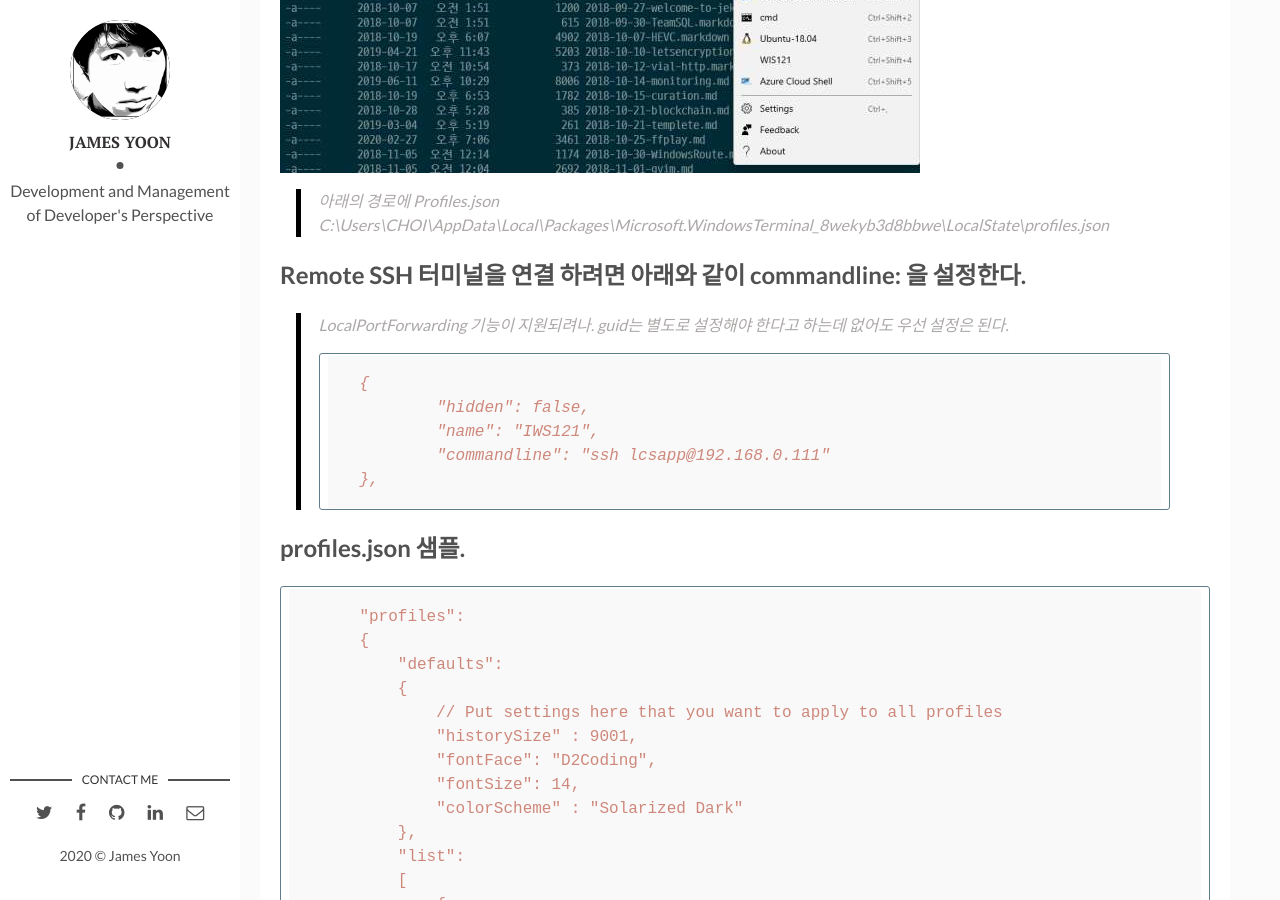
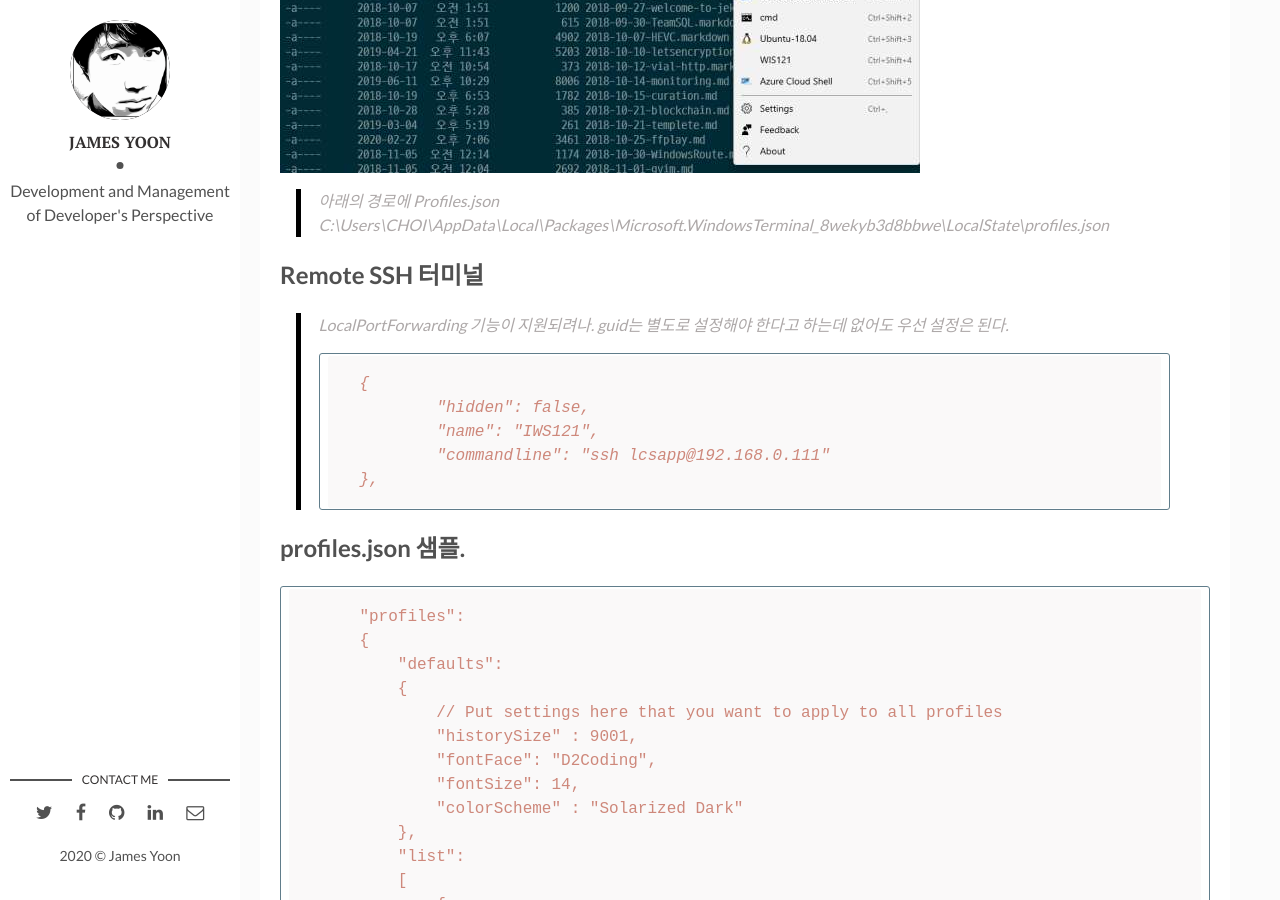
Before and after one commit to butteryoon/butteryoon.github.io, a Jekyll site: the page built from _posts/2020-03-03-WindowsTerminal.md, in a window 1280 px wide and 900 px high, scrolled down 919 px. Built offline with Jekyll 4.4.1, drawn with Linux system fonts in a browser that asks for light colours; comment, search, counter and statistics services are not loaded.

Commit message:
Windows Terminal : 레이아웃 수정

```diff
--- a/_posts/2020-03-03-WindowsTerminal.md
+++ b/_posts/2020-03-03-WindowsTerminal.md
@@ -1,7 +1,7 @@
 ---
 layout: post
 title: "Windows Terminal 써보기"
-img: M_WindowsTerminalPreview.jpg
+img: "M_WindowsTerminalPreview.jpg"
 date: 2020-03-03 11:36:00 +0900
 tags: [Windows Terminal Preview] # add tag
 categories: tools
@@ -21,7 +21,7 @@
 > 아래의 경로에 Profiles.json
 > C:\Users\CHOI\AppData\Local\Packages\Microsoft.WindowsTerminal_8wekyb3d8bbwe\LocalState\profiles.json
 
-## Remote SSH 터미널을 연결 하려면 아래와 같이 commandline: 을 설정한다.
+## Remote SSH 터미널
 
 > LocalPortForwarding 기능이 지원되려나.
 > guid는 별도로 설정해야 한다고 하는데 없어도 우선 설정은 된다.
```
